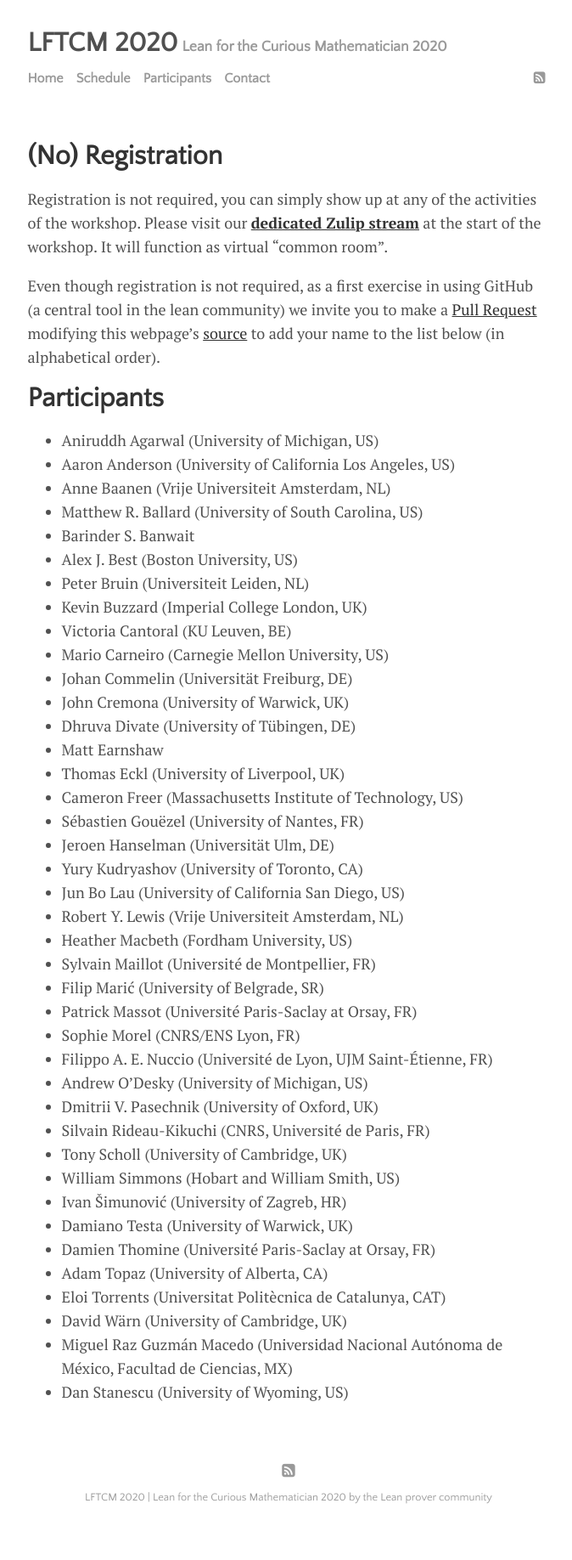
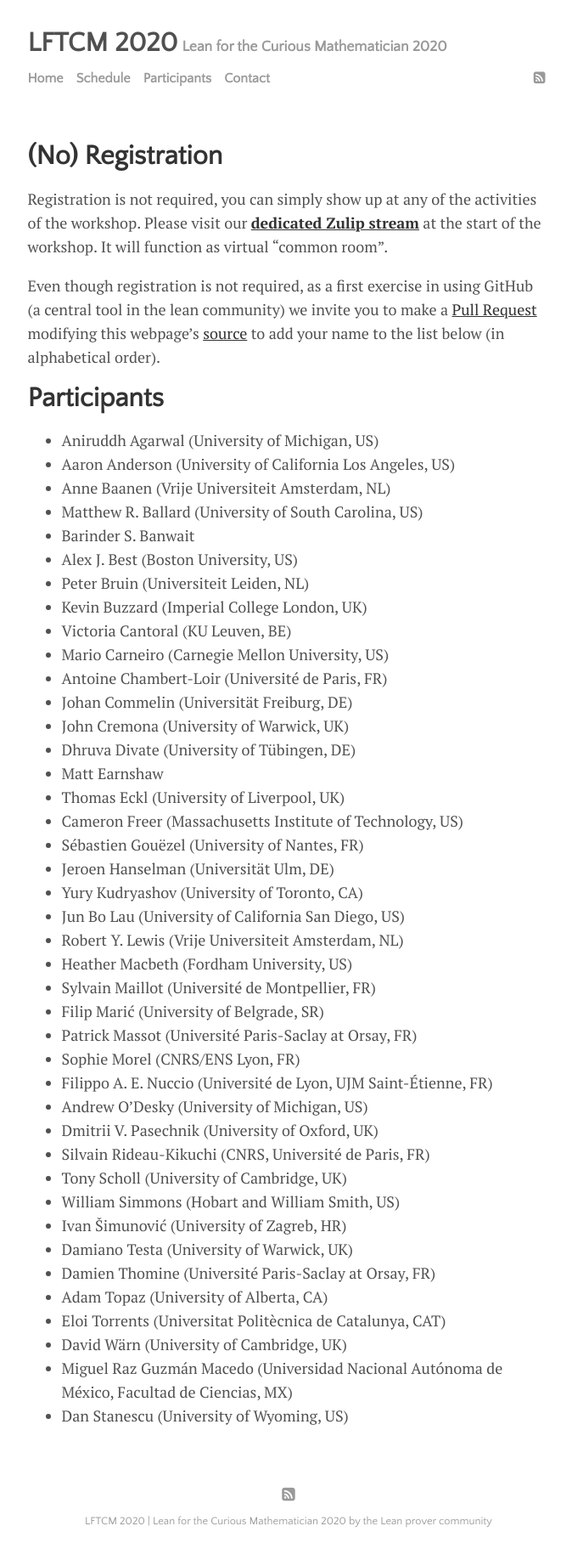
Before and after one commit to leanprover-community/lftcm2020, a Jekyll site: the page built from docs/participants.md, in a window 1280 px wide. Shown: the whole page at 85% size, without its empty margins (300-974 px from the left). Built offline with Jekyll 4.4.1, drawn with Linux system fonts in a browser that asks for light colours; before the commit the page ends 1808 px from its top, so only the background shows below that.

Commit message:
Adding my name to participants.md

```diff
--- a/docs/participants.md
+++ b/docs/participants.md
@@ -34,6 +34,7 @@ to add your name to the list below (in alphabetical order).
 * Kevin Buzzard (Imperial College London, UK)
 * Victoria Cantoral (KU Leuven, BE)
 * Mario Carneiro (Carnegie Mellon University, US)
+* Antoine Chambert-Loir (Université de Paris, FR)
 * Johan Commelin (Universität Freiburg, DE)
 * John Cremona (University of Warwick, UK)
 * Dhruva Divate (University of Tübingen, DE)
```
